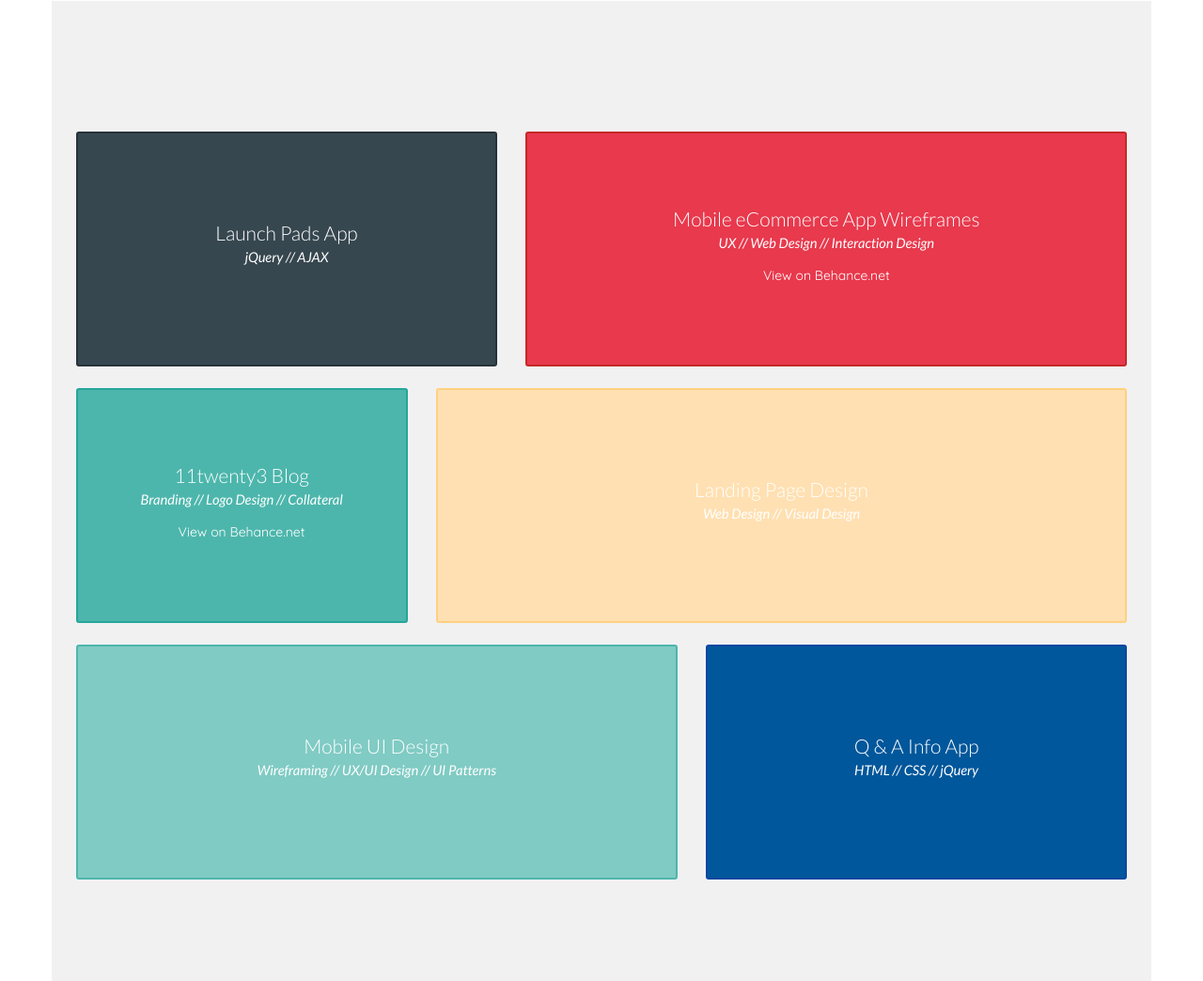
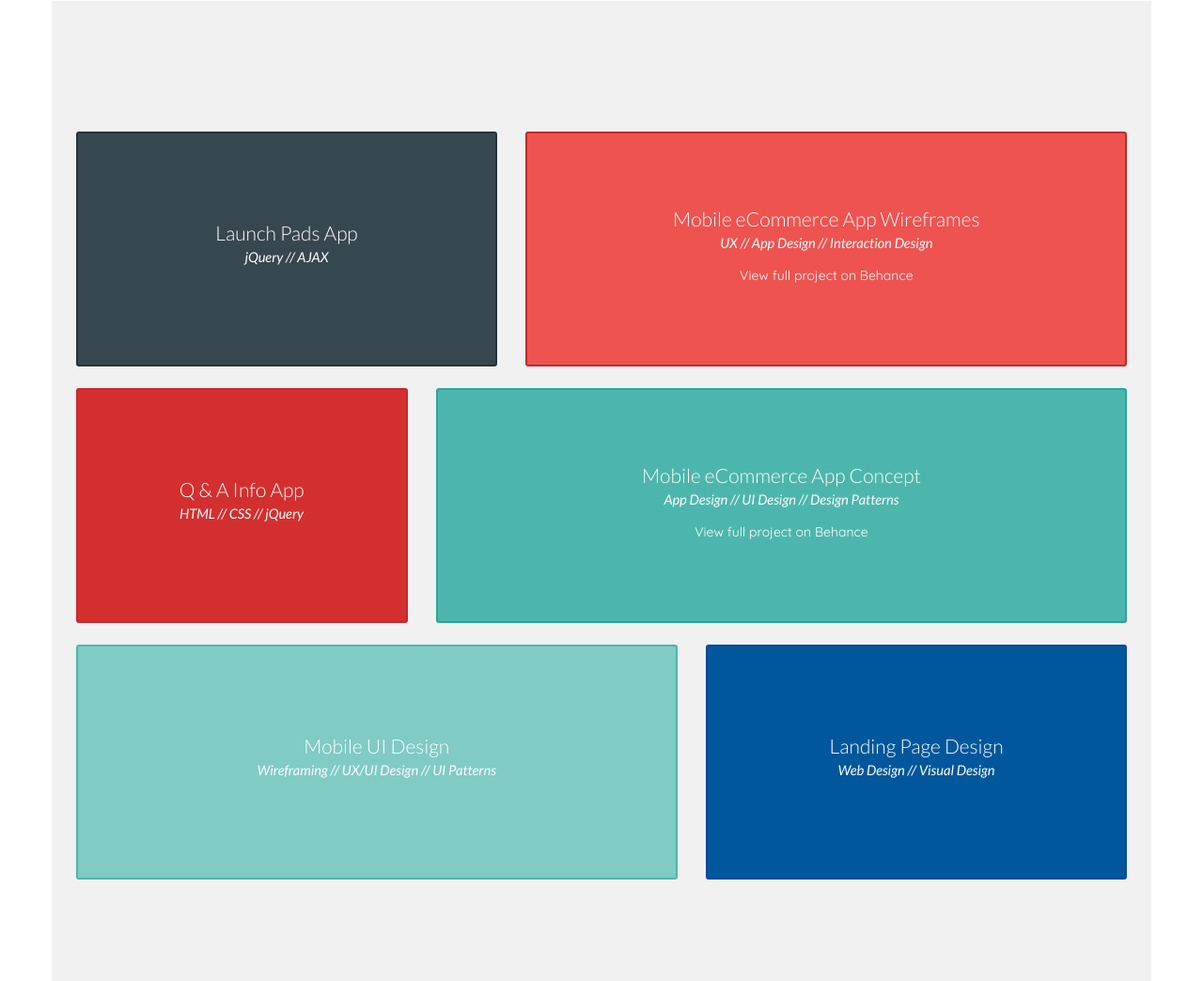
Before and after one commit to thom-d/dt_portfolio2016, a plain HTML site: page index.html in a window 1280 px wide. Shown: the part 959-2003 px from the top of the page at 94% size. Drawn offline with nearby package versions, Linux system fonts and the light colour scheme.

Commit message:
featured work changes

```diff
--- a/css/style.css
+++ b/css/style.css
@@ -37,7 +37,7 @@ body {
 
 a {all: unset;}
 a {color: #1EAEDB; }
-a:hover {color: #B71C1C;}
+a:hover {color: #B71C1C; cursor: pointer;}
 
 a.selected:link, a.selected:visited {
   color: #B71C1C;
@@ -181,16 +181,16 @@ hr {
 	border: 2px solid #263238;
 }
 .content--box--two {
-	background: #e8394d;
+	background: #EF5350;
 	border: 2px solid #C62828;
 }
 .content--box--three {
+	background: #D32F2F;
+	border: 2px solid #C62828;
+}
+.content--box--four {
 	background: #4DB6AC;
 	border: 2px solid #26A69A;
-}
-.content--box--four {
-	background: #FFE0B2;
-	border: 2px solid #FFD180;
 }
 .content--box--five {
 	background: #80CBC4;
--- a/index.html
+++ b/index.html
@@ -100,10 +100,10 @@
       <div class="col-xs-12 col-sm-6 col-md-7 pull-right" style="margin: 1% 0"> <!-- Red Tile-->
         <div class="content--box content--box--two">
           <a href="assets/mobileecom-dev.png" data-lightbox="web-1" data-title="eCommerce App Wireframes">
-          <div class="content--text">Mobile eCommerce App Wireframes <br><span class="content--subtitle">UX // Web Design // Interaction Design</span></div>
+          <div class="content--text">Mobile eCommerce App Wireframes <br><span class="content--subtitle">UX // App Design // Interaction Design</span></div>
           </a>
           <p class="behance--subtitle">
-            <a href="https://www.behance.net/gallery/41317591/Mobile-eCommerce-Wireframes" target="blank">View on Behance.net</a>
+            <a href="https://www.behance.net/gallery/41317591/Mobile-eCommerce-Wireframes" target="blank">View full project on Behance</a>
           </p>
         </div>
       </div>
@@ -112,20 +112,20 @@
     <div class="row">
       <div class="col-xs-12 col-sm-6 col-md-4 pull-left" style="margin: 1% 0"> <!-- ??? Tile-->
         <div class="content--box content--box--three">
-          <a href="assets/1123-dev.png" data-lightbox="brand" data-title="11twenty3 Blog - Branding">
-          <div class="content--text">11twenty3 Blog <br><span class="content--subtitle">Branding // Logo Design // Collateral</span></div>
+          <a href="https://thom-d.github.io/jquery-dropdown/" target="_blank">
+          <div class="content--text">Q &amp; A Info App <br><span class="content--subtitle">HTML // CSS // jQuery</span></div>
           </a>
-          <p class="behance--subtitle">
-            <a href="https://www.behance.net/gallery/41325701/11twenty3-Blog-Branding" target="blank">View on Behance.net</a>
-          </p>
         </div>
       </div>
 
       <div class="col-xs-12 col-sm-6 col-md-8 pull-right" style="margin: 1% 0"> <!-- Yellow Tile-->
         <div class="content--box content--box--four">
-          <a href="assets/my-landing-page-tut.jpg" data-lightbox="web-2" data-title="Landing Page Design Tutorial">
-          <div class="content--text">Landing Page Design <br><span class="content--subtitle">Web Design // Visual Design </span></div>
+          <a href="assets/sensate.png" data-lightbox="web-2" data-title="Sensate Mobile App Design">
+          <div class="content--text">Mobile eCommerce App Concept<br><span class="content--subtitle">App Design // UI Design // Design Patterns </span></div>
           </a>
+          <p class="behance--subtitle">
+            <a href="https://www.behance.net/gallery/41474779/Mobile-eCommerce-Concept-Sensate-App" target="blank">View full project on Behance</a>
+          </p>
         </div>
       </div>
     </div>
@@ -135,15 +135,15 @@
       <div class="col-xs-12 col-sm-6 col-md-7 pull-left" style="margin: 1% 0"> <!-- Aqua Tile-->
         <div class="content--box content--box--five">
           <a href="assets/checkout.jpg" data-lightbox="mobile" data-title="GoodMarket Mobile Checkout Experience">
-          <div class="content--text">Mobile UI Design <br><span class="content--subtitle">Wireframing // UX/UI Design // UI Patterns</span></div>
+          <div class="content--text">Mobile UI Design<br><span class="content--subtitle">Wireframing // UX/UI Design // UI Patterns</span></div>
           </a>
         </div>
       </div>
 
       <div class="col-xs-12 col-sm-6 col-md-5 pull-right" style="margin: 1% 0"> <!-- ??? Tile-->
         <div class="content--box content--box--six">
-          <a href="https://thom-d.github.io/jquery-dropdown/" target="_blank">
-          <div class="content--text">Q &amp; A Info App <br><span class="content--subtitle">HTML // CSS // jQuery</span></div>
+          <a href="assets/my-landing-page-tut.jpg" data-lightbox="web-3" data-title="Landing Page Design Mockup">
+          <div class="content--text">Landing Page Design<br><span class="content--subtitle">Web Design // Visual Design</span></div>
           </a>
         </div>
       </div>
```
Also changed, not shown: assets/Sensate.png (added), assets/sensate.png (added).
